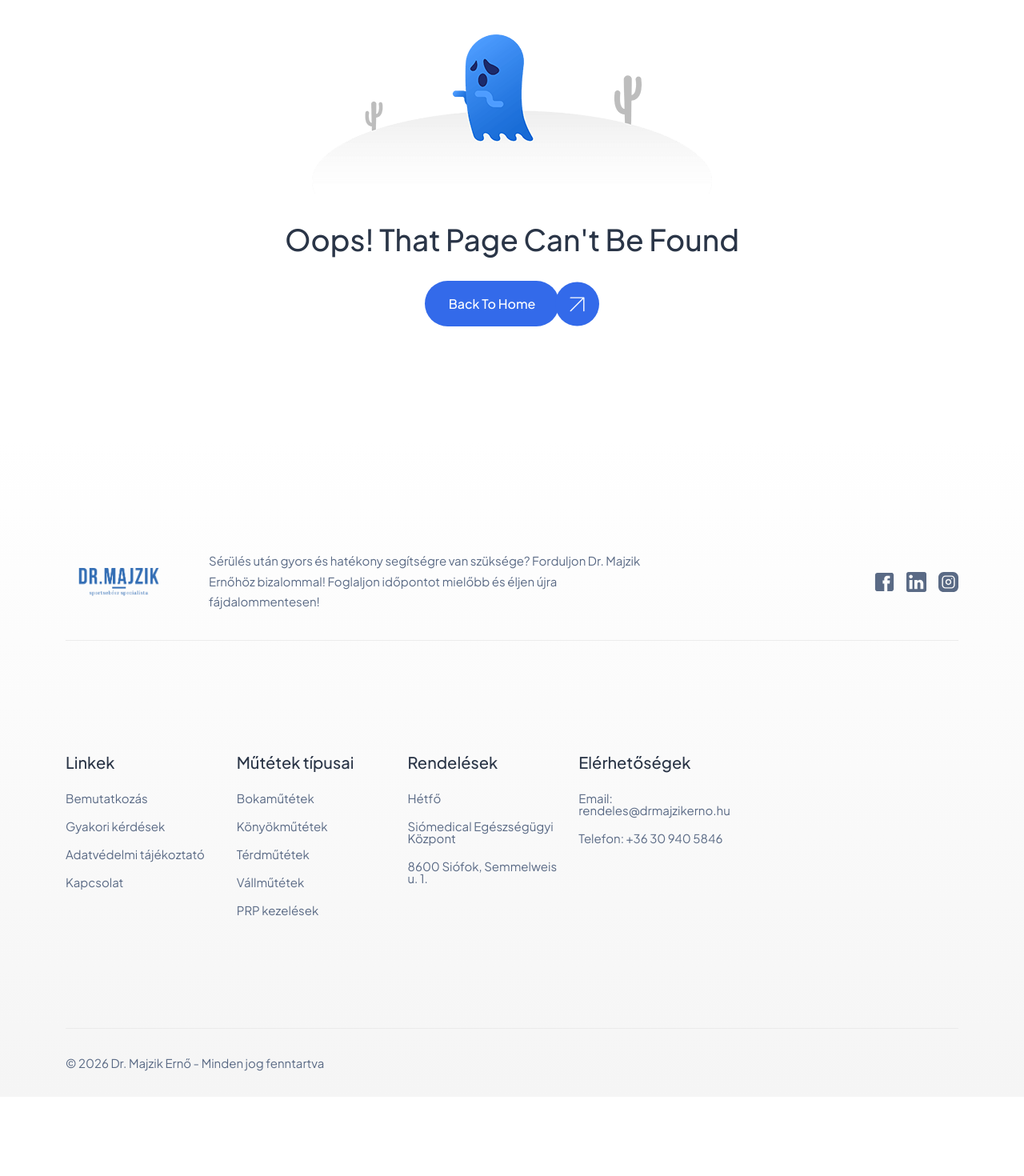
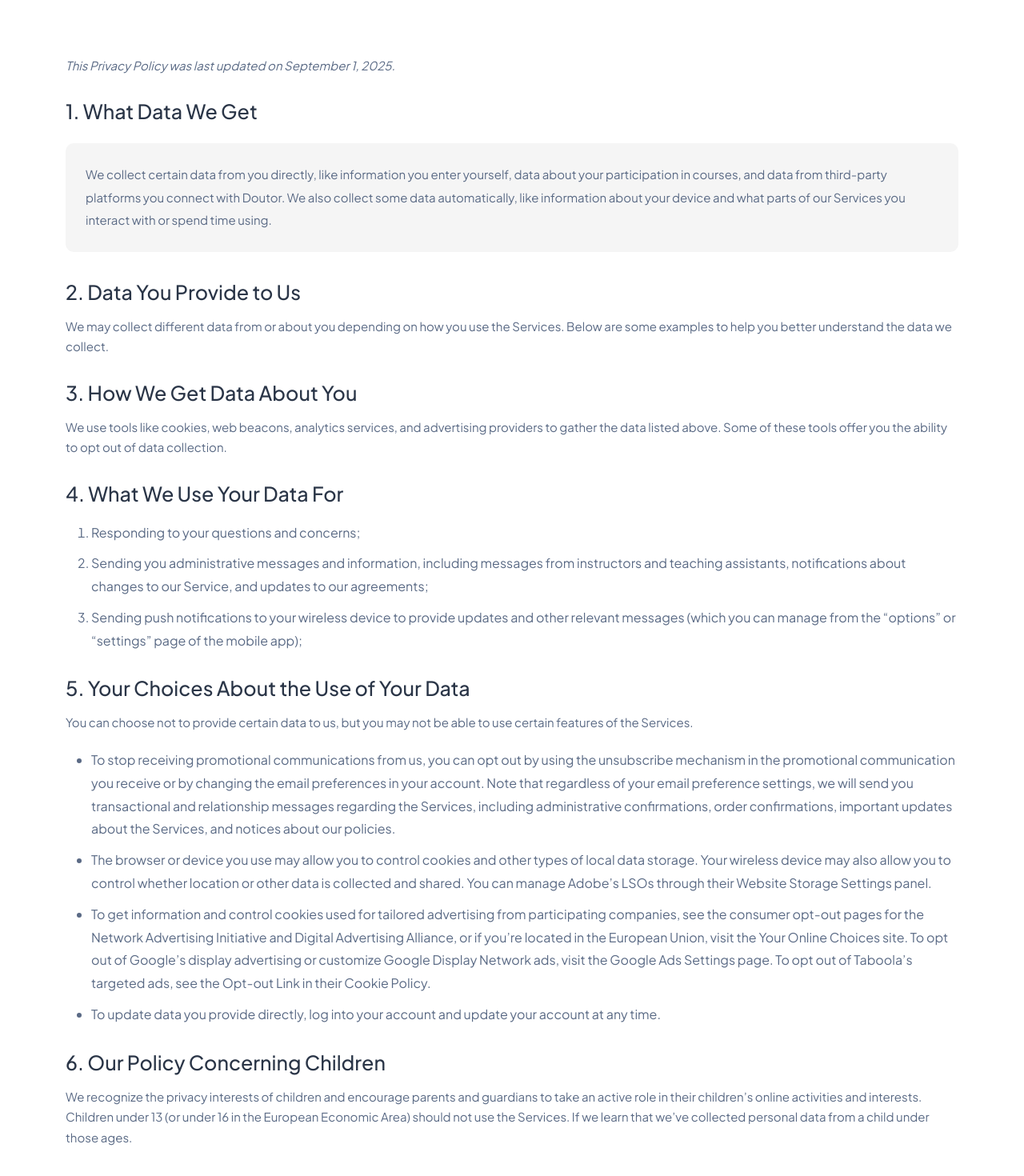
Before and after one commit to Anadasi/allinside.hu, a Next.js app: page /adatkezeles in a window 1280 px wide. Before the commit this address had no page. Shown: the part 560-2030 px from the top of the page at 80% size. Before the commit the page ends 1931 px from the top, so only its background shows below. Built offline with nearby package versions, Linux system fonts and the light colour scheme.

Commit message:
mappa struktura ellenorzese

```diff
--- /dev/null
+++ b/src/app/adatkezeles/page.tsx
@@ -0,0 +1,128 @@
+import Cta from "@/components/Common/Cta";
+import Navbar from "@/components/Layout/Navbar";
+import PageBanner from "@/components/Layout/PageBanner";
+
+export default function Page() {
+  return (
+    <>
+      <Navbar />
+
+      <PageBanner
+        pageTitle="Privacy Policy"
+        shortText="Your trust matters to us. At Doutor, we are committed to protecting your personal information and ensuring your data is kept safe, secure, and confidential."
+        homePageUrl="/"
+        homePageText="Home"
+        activePageText="Privacy Policy"
+        image="/images/page-banner.png"
+      />
+
+      <div className="privacy-policy-area ptb-140">
+        <div className="container">
+          <div className="privacy-policy-content">
+            <p>
+              <i>This Privacy Policy was last updated on September 1, 2025.</i>
+            </p>
+            <h3>
+              <span>1.</span> What Data We Get
+            </h3>
+            <blockquote className="blockquote">
+              <p>
+                We collect certain data from you directly, like information you
+                enter yourself, data about your participation in courses, and
+                data from third-party platforms you connect with Doutor. We also
+                collect some data automatically, like information about your
+                device and what parts of our Services you interact with or spend
+                time using.
+              </p>
+            </blockquote>
+            <h3>
+              <span>2.</span> Data You Provide to Us
+            </h3>
+            <p>
+              We may collect different data from or about you depending on how
+              you use the Services. Below are some examples to help you better
+              understand the data we collect.
+            </p>
+            <h3>
+              <span>3.</span> How We Get Data About You
+            </h3>
+            <p>
+              We use tools like cookies, web beacons, analytics services, and
+              advertising providers to gather the data listed above. Some of
+              these tools offer you the ability to opt out of data collection.
+            </p>
+            <h3>
+              <span>4.</span> What We Use Your Data For
+            </h3>
+            <ol>
+              <li>Responding to your questions and concerns;</li>
+              <li>
+                Sending you administrative messages and information, including
+                messages from instructors and teaching assistants, notifications
+                about changes to our Service, and updates to our agreements;
+              </li>
+              <li>
+                Sending push notifications to your wireless device to provide
+                updates and other relevant messages (which you can manage from
+                the “options” or “settings” page of the mobile app);
+              </li>
+            </ol>
+            <h3>
+              <span>5.</span> Your Choices About the Use of Your Data
+            </h3>
+            <p>
+              You can choose not to provide certain data to us, but you may not
+              be able to use certain features of the Services.
+            </p>
+            <ul>
+              <li>
+                To stop receiving promotional communications from us, you can
+                opt out by using the unsubscribe mechanism in the promotional
+                communication you receive or by changing the email preferences
+                in your account. Note that regardless of your email preference
+                settings, we will send you transactional and relationship
+                messages regarding the Services, including administrative
+                confirmations, order confirmations, important updates about the
+                Services, and notices about our policies.
+              </li>
+              <li>
+                The browser or device you use may allow you to control cookies
+                and other types of local data storage. Your wireless device may
+                also allow you to control whether location or other data is
+                collected and shared. You can manage Adobe’s LSOs through their
+                Website Storage Settings panel.
+              </li>
+              <li>
+                To get information and control cookies used for tailored
+                advertising from participating companies, see the consumer
+                opt-out pages for the Network Advertising Initiative and Digital
+                Advertising Alliance, or if you’re located in the European
+                Union, visit the Your Online Choices site. To opt out of
+                Google’s display advertising or customize Google Display Network
+                ads, visit the Google Ads Settings page. To opt out of Taboola’s
+                targeted ads, see the Opt-out Link in their Cookie Policy.
+              </li>
+              <li>
+                To update data you provide directly, log into your account and
+                update your account at any time.
+              </li>
+            </ul>
+            <h3>
+              <span>6.</span> Our Policy Concerning Children
+            </h3>
+            <p>
+              We recognize the privacy interests of children and encourage
+              parents and guardians to take an active role in their children’s
+              online activities and interests. Children under 13 (or under 16 in
+              the European Economic Area) should not use the Services. If we
+              learn that we’ve collected personal data from a child under those
+              ages.
+            </p>
+          </div>
+        </div>
+      </div>
+
+      <Cta />
+    </>
+  );
+}
--- a/src/components/Layout/Footer.tsx
+++ b/src/components/Layout/Footer.tsx
@@ -71,7 +71,7 @@ const footerData: FooterData = {
       title: "Linkek",
       links: [
         { text: "Bemutatkozás", url: "/doctors/profile/" },
-        { text: "Gyakori kérdések", url: "/faq" },
+        { text: "Gyakori kérdések", url: "/gyakori-kerdesek" },
         { text: "Adatvédelmi tájékoztató", url: "/adatkezeles" },
         { text: "Kapcsolat", url: "/contact-us" },
       ],
```
Also changed, not shown: src/app/gyakori-kerdesek/page.tsx (renamed from src/app/faq/page.tsx).
